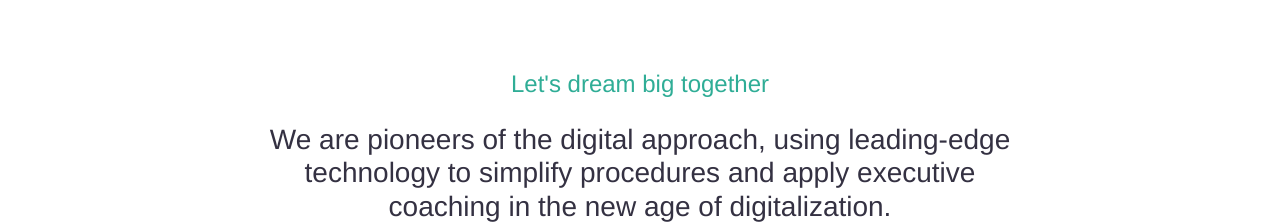
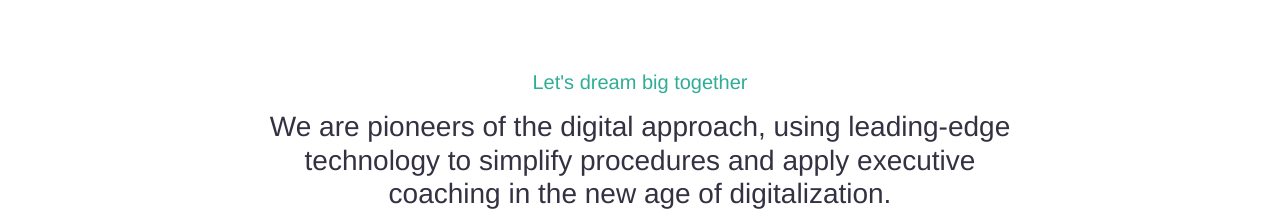
Before and after one commit to Antonius131/proj-html-vuejs, a Vue app: page / in a window 1280 px wide. Shown: the part 192-416 px from the top of the page. Built offline with nearby package versions, Linux system fonts and the light colour scheme.

Commit message:
SectionTitle: changing caption tag

```diff
--- a/src/components/main/SectionTitle.vue
+++ b/src/components/main/SectionTitle.vue
@@ -1,7 +1,7 @@
 <template>
    <div class="row">
       <div class="col-12 text-center section-title">
-         <h4>{{ subtitle }}</h4>
+         <h5>{{ subtitle }}</h5>
          <h3>{{ title }}</h3>
       </div>
    </div>
@@ -23,10 +23,10 @@ export default {
       padding-left: 4rem;
       padding-right: 4rem;
 
-      h4 {
+      h5 {
         color: $brand_secondary;
         font-weight: 300;
-        margin-bottom: 1.5rem;
+        margin-bottom: 1rem;
       }
 
       h3 {
```
